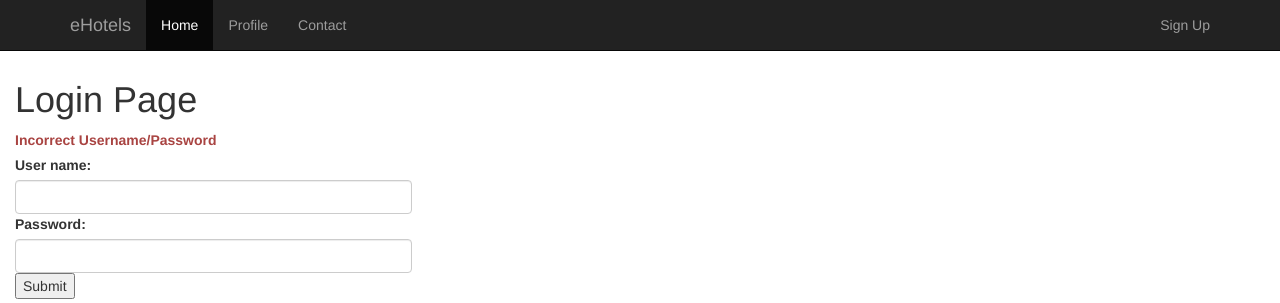
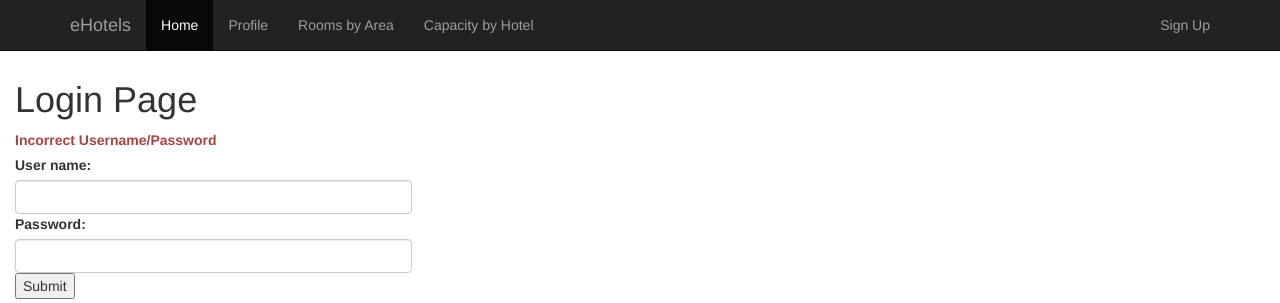
Before and after one commit to DudeRandom21/CSI2132_Project, a PHP site: page /index.php?action=fail in a window 1280 px wide. Shown: the top 303 px of the page. Run offline with PHP 8.4, Linux system fonts and the light colour scheme.

Commit message:
added buttons to header

```diff
--- a/CSI2132Project/header.php
+++ b/CSI2132Project/header.php
@@ -13,7 +13,8 @@
             <ul class="nav navbar-nav">
                 <li class="active"><a href="home_redirect.php">Home</a></li>
                 <li><a href="profile_redirect.php">Profile</a></li>
-                <li><a href="#contact">Contact</a></li>
+                <li><a href="#contact">Rooms by Area</a></li> <!-- TODO: both of these pages are required by the assignment -->
+                <li><a href="#contact">Capacity by Hotel</a></li> <!-- TODO: both of these pages are required by the assignment -->
             </ul>
             <ul class="nav navbar-nav navbar-right">
                 <li><a href="user_Registration.php?action=logout"><?php echo (isset($_SESSION["isEmployee"]) ? "LogOut" : "Sign Up") ?></a></li>
```
